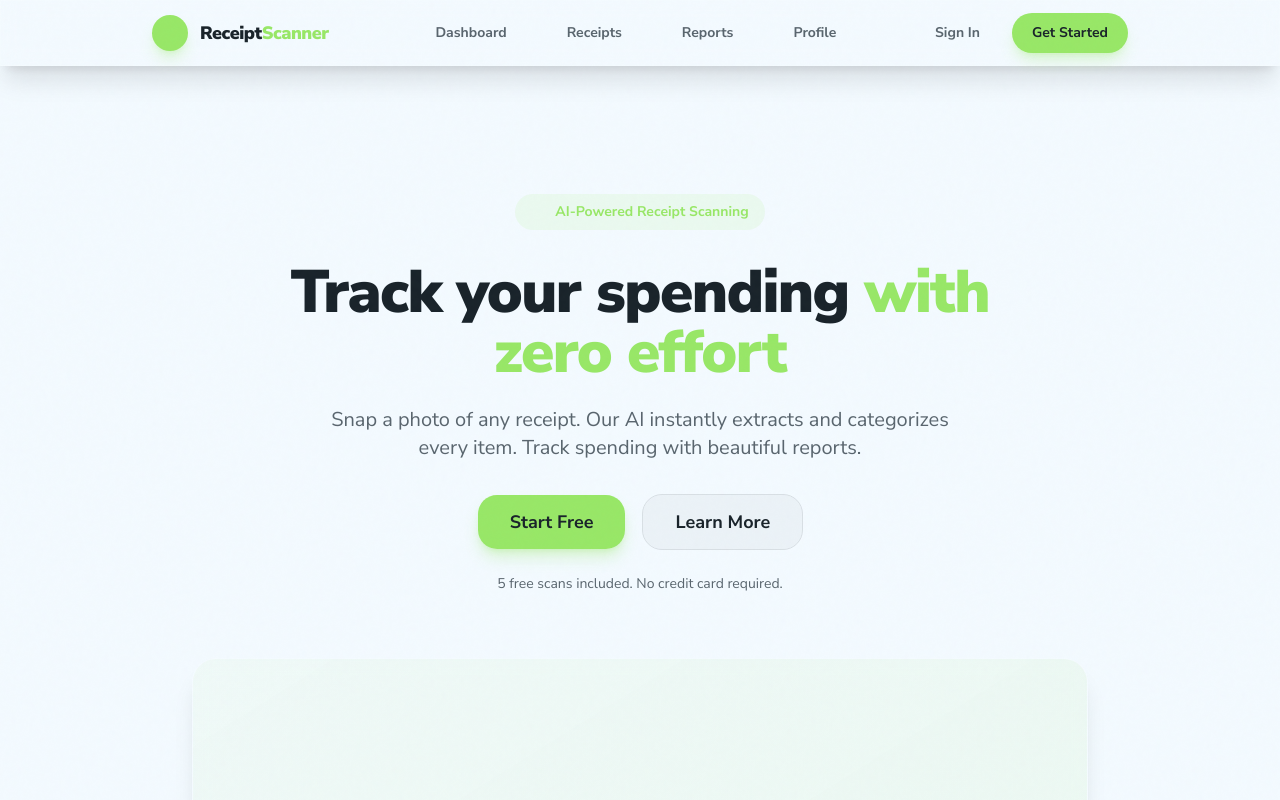
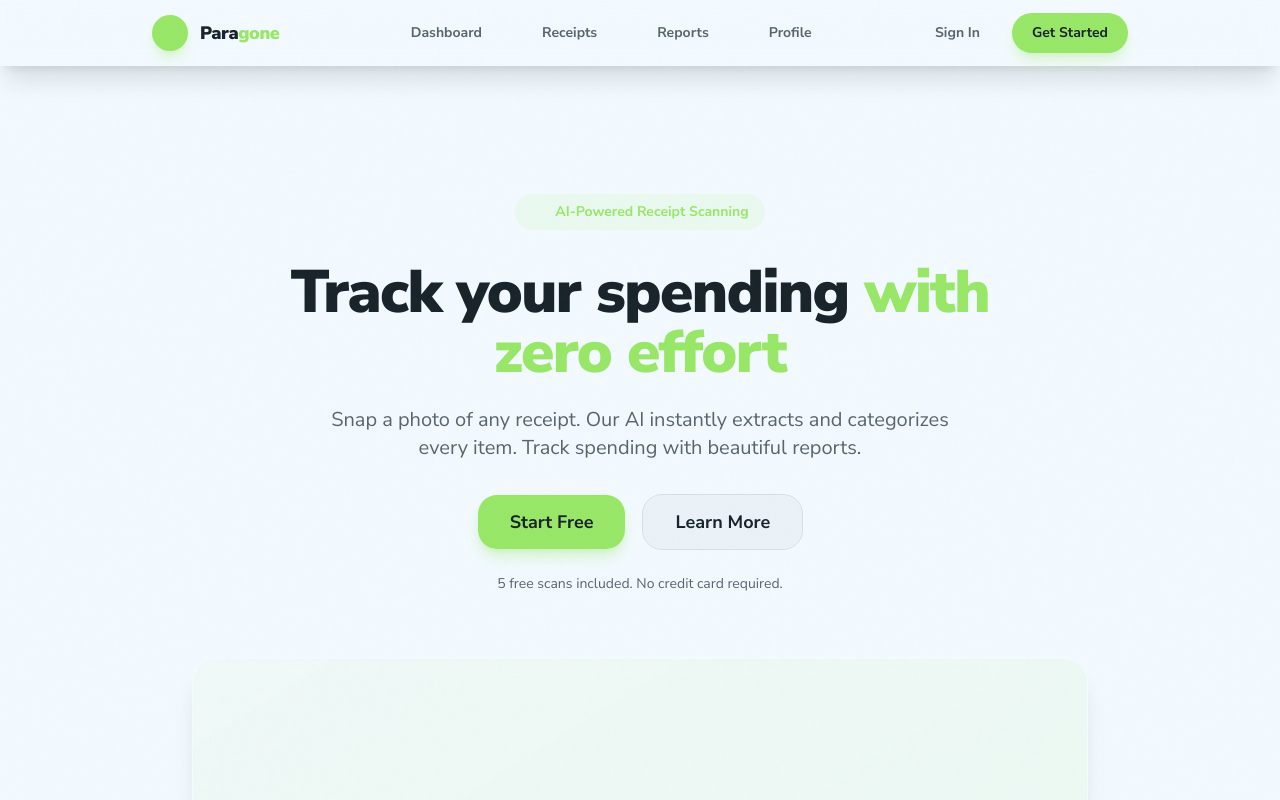
Before and after one commit to maciej-trebacz/receipt-scanner, a Next.js app: page / in a window 1280 px wide. Shown: the top 800 px of the page. Built offline with nearby package versions, Linux system fonts and the light colour scheme; no server answers; some icons are missing.

Commit message:
Rebrand to Paragone with dual-color logo

```diff
--- a/app/layout.tsx
+++ b/app/layout.tsx
@@ -23,7 +23,7 @@ const geistMono = Geist_Mono({
 });
 
 export const metadata: Metadata = {
-  title: "Paragon",
+  title: "Paragone",
   description: "Scan your receipts & track your spending with zero effort",
 };
 
--- a/components/desktop-nav.tsx
+++ b/components/desktop-nav.tsx
@@ -38,7 +38,7 @@ export function DesktopNav() {
               />
             </div>
             <span className="text-lg font-black tracking-tight">
-              Receipt<span className="text-primary">Scanner</span>
+              Para<span className="text-primary">gone</span>
             </span>
           </Link>
 
```
